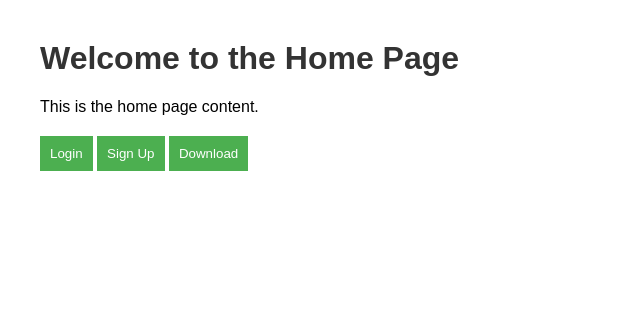
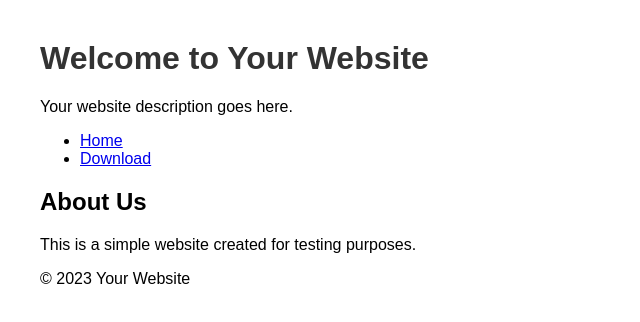
Before and after one commit to finutz/buffiwer, a plain HTML site: page index.html in a window 1280 px wide. Shown: the whole page, without its empty margins (0-640 px from the left). Drawn offline with Linux system fonts and the light colour scheme.

Commit message:
Update index.html

```diff
--- a/index.html
+++ b/index.html
@@ -1,21 +1,33 @@
 <!DOCTYPE html>
 <html lang="en">
 <head>
-   <meta charset="UTF-8">
-   <meta name="viewport" content="width=device-width, initial-scale=1.0">
-   <link rel="stylesheet" href="style.css">
-   <title>Home</title>
+    <meta charset="UTF-8">
+    <meta name="viewport" content="width=device-width, initial-scale=1.0">
+    <link rel="stylesheet" href="style.css">
+    <title>Your Website</title>
 </head>
 <body>
-   <h1>Welcome to the Home Page</h1>
-   <p>This is the home page content.</p>
+    <header>
+        <h1>Welcome to Your Website</h1>
+        <p>Your website description goes here.</p>
+    </header>
 
-   <div id="navigation">
-      <button onclick="redirectTo('login.html')">Login</button>
-      <button onclick="redirectTo('signup.html')">Sign Up</button>
-      <button onclick="redirectTo('download.html')">Download</button>
-   </div>
+    <nav>
+        <ul>
+            <li><a href="index.html">Home</a></li>
+            <li><a href="download.html">Download</a></li>
+        </ul>
+    </nav>
 
-   <script src="script.js"></script>
+    <main>
+        <section>
+            <h2>About Us</h2>
+            <p>This is a simple website created for testing purposes.</p>
+        </section>
+    </main>
+
+    <footer>
+        <p>&copy; 2023 Your Website</p>
+    </footer>
 </body>
 </html>
```
